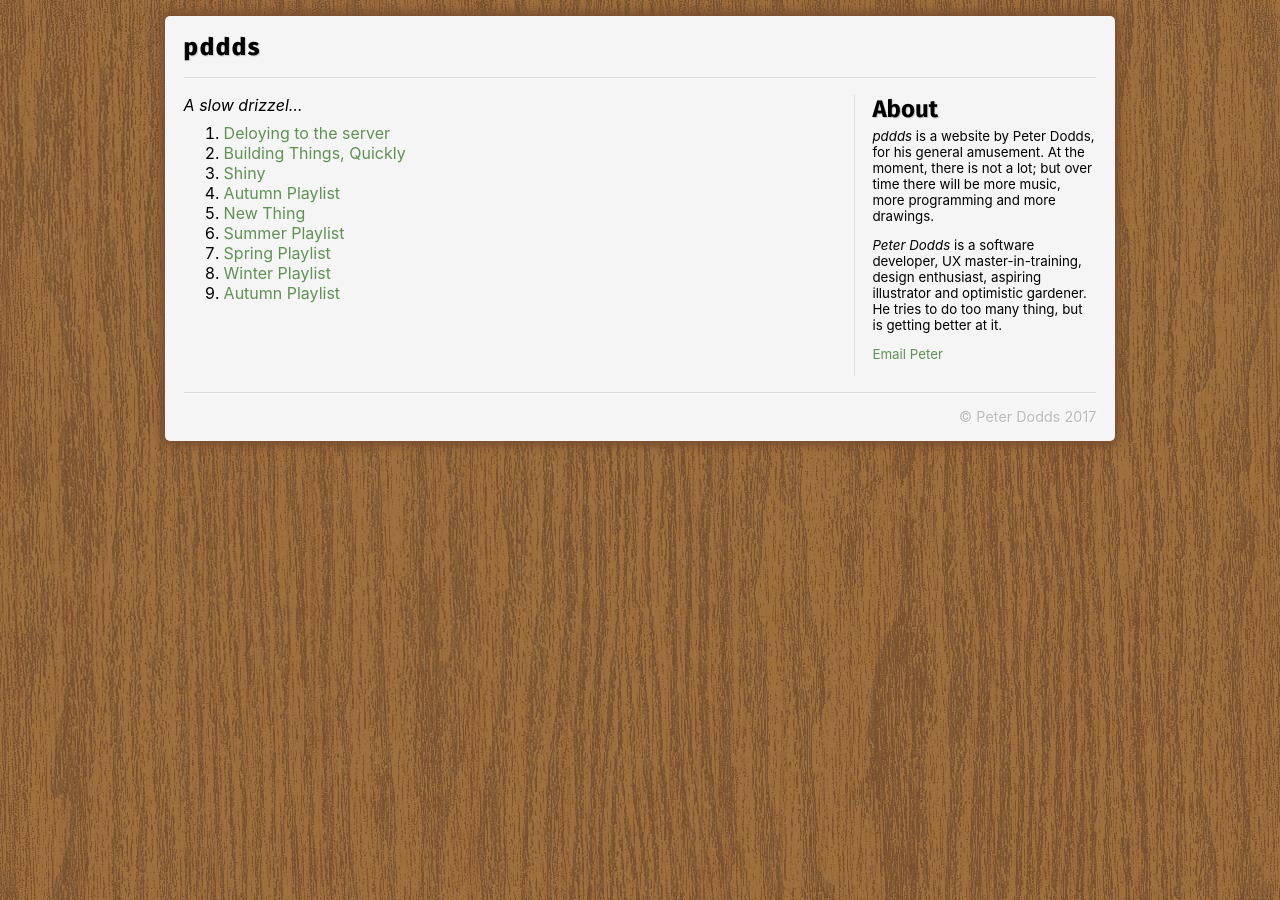
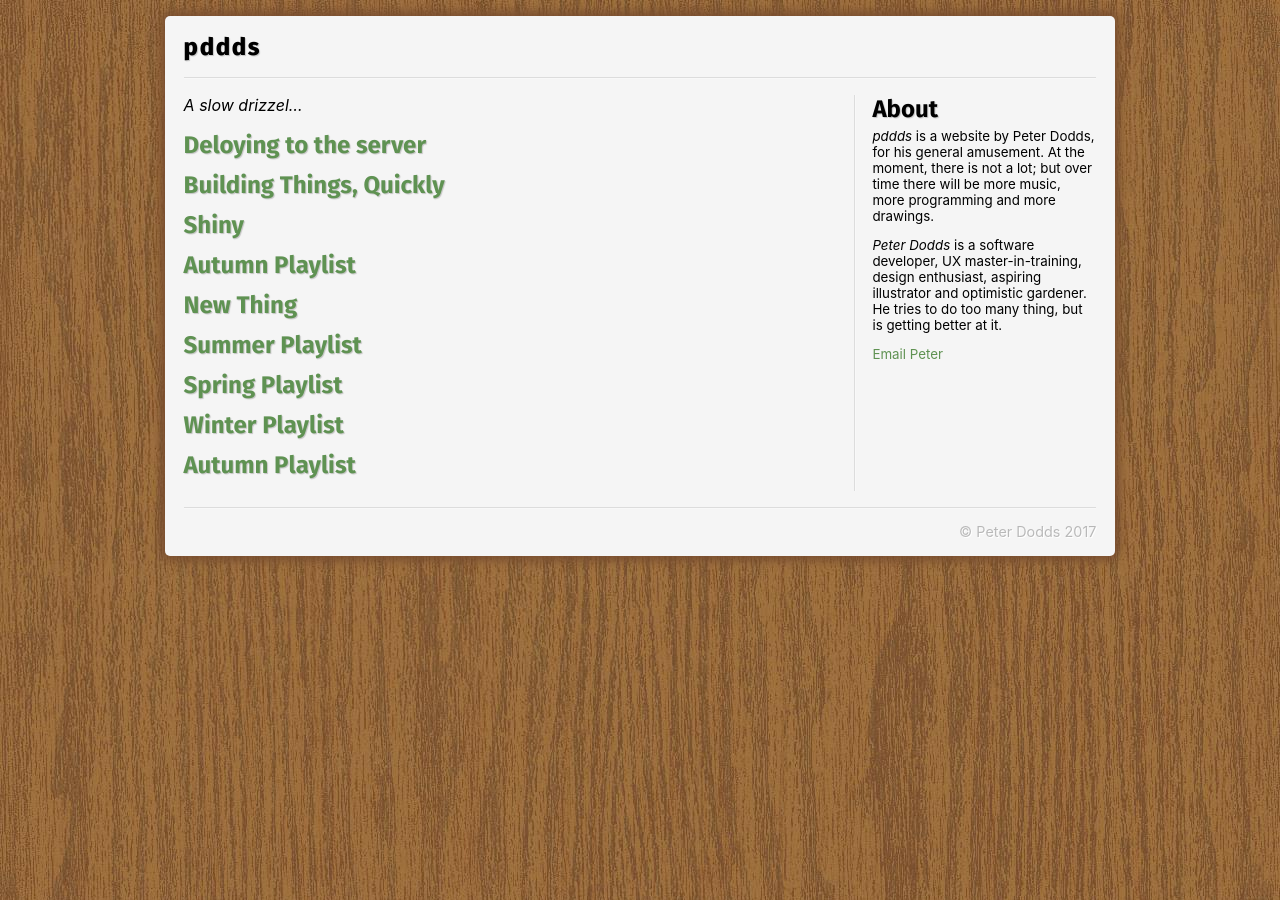
Before and after one commit to m0tive/pddds.com, a Jekyll site: the page built from firehose.md, in a window 1280 px wide. Built offline with Jekyll 4.4.1, drawn with Linux system fonts in a browser that asks for light colours.

Commit message:
Add stylesheet for firehose

```diff
--- /dev/null
+++ b/css/firehose.scss
@@ -0,0 +1,36 @@
+---
+---
+
+#firehose-list {
+    list-style: none;
+    padding: 0;
+    margin: 0;
+
+    > li {
+        margin: 1em 0;
+    }
+
+    > .blog {
+        font-size: 1.5em;
+        margin-top: 0.5em;
+        margin-bottom: 0.5em;
+        font-weight: bold;
+        text-shadow: 1px 1px 1px rgba(0, 0, 0, 0.2);
+    }
+
+    > .tweet {
+        margin-left: 1em;
+        margin-right: 1em;
+        padding: 0.7em 1em;
+        font-size: larger;
+        font-style: italic;
+        border: 1px solid lightgrey;
+        border-radius: 5px;
+    }
+}
+
+.fonts-loaded {
+    #firehose-list > .blog {
+        font-family:"Fira Sans", sans-serif;
+    }
+}
--- a/firehose.md
+++ b/firehose.md
@@ -1,10 +1,11 @@
 ---
+css: firehose
 ---
 
 _A slow drizzel..._
 
 <ol id="firehose-list">{% for post in site.posts %}
-  <li id="{{ post.date | date: "%s%3N" }}">
+  <li id="{{ post.date | date: "%s%3N" }}" class="blog">
   <a href="{{ post.url | prepend:site.baseurl }}">{{ post.title }}</a>
   </li>
 {% endfor %}</ol>
```
